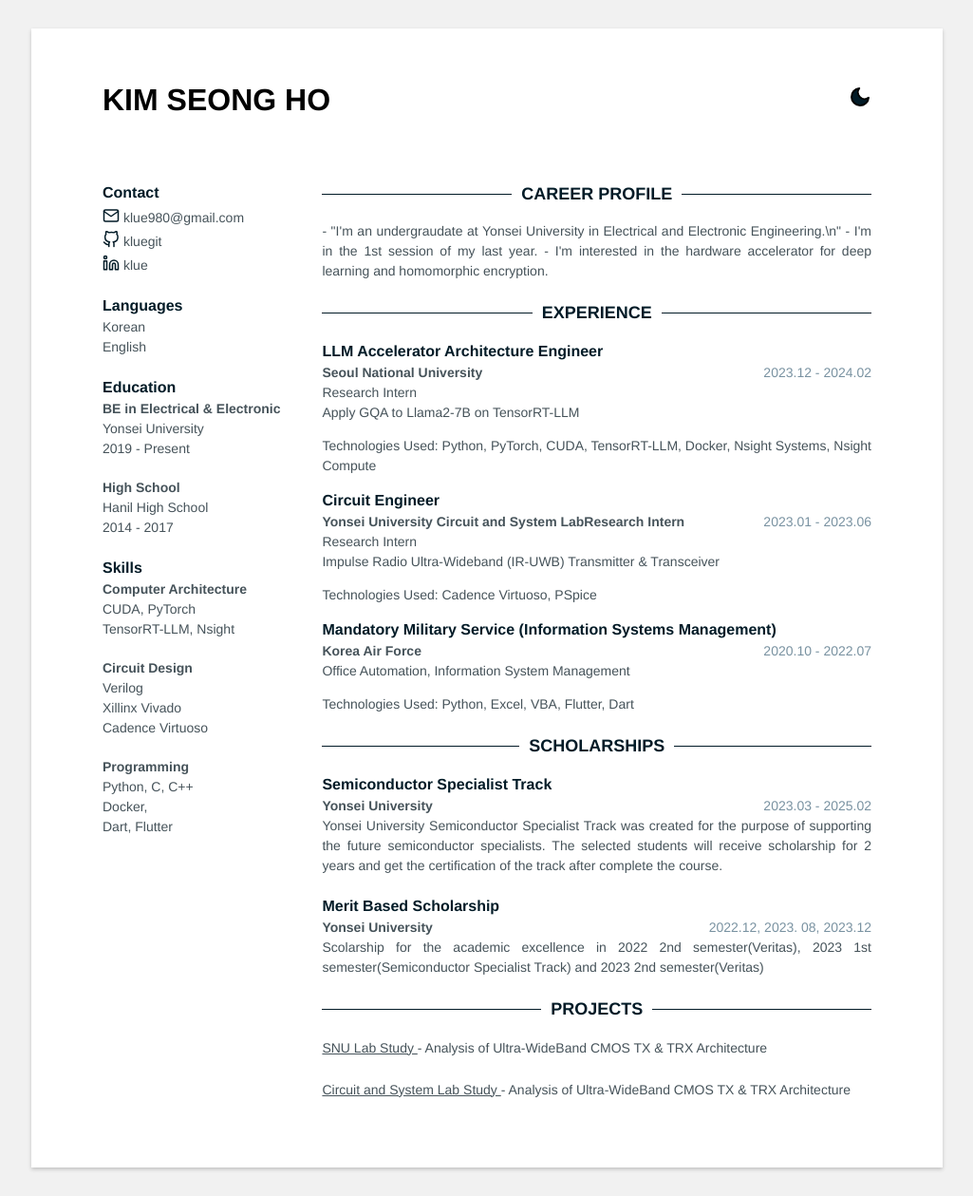
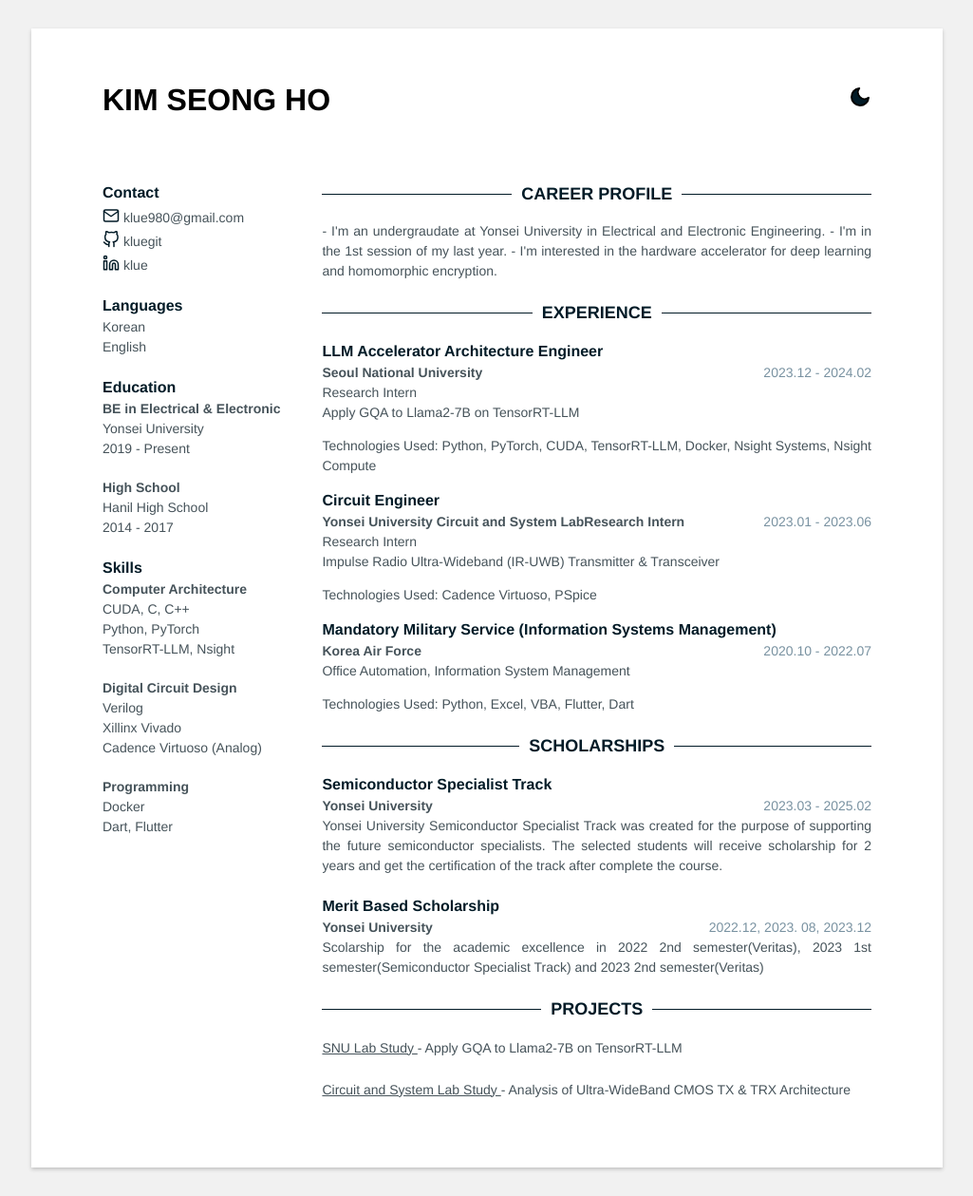
Before and after one commit to klue980/klue980.github.io, a Jekyll site: the page built from index.html, in a window 1280 px wide. Shown: the whole page at 95% size, without its empty margins (127-1152 px from the left). Built offline with Jekyll 4.4.1, drawn with Linux system fonts in a browser that asks for light colours.

```diff
--- a/_data/data.yml
+++ b/_data/data.yml
@@ -30,22 +30,22 @@ education:
 skills:
   - category: Computer Architecture
     skill:
-      - CUDA, PyTorch
+      - CUDA, C, C++
+      - Python, PyTorch
       - TensorRT-LLM, Nsight
-  - category: Circuit Design
+  - category: Digital Circuit Design
     skill:
       - Verilog
       - Xillinx Vivado
-      - Cadence Virtuoso
+      - Cadence Virtuoso (Analog)
   - category: Programming
     skill:
-      - Python, C, C++
-      - Docker,
+      - Docker
       - Dart, Flutter
 
 # Profile
 profile: |
-  - "I'm an undergraudate at Yonsei University in Electrical and Electronic Engineering.\n"
+  - I'm an undergraudate at Yonsei University in Electrical and Electronic Engineering.
   - I'm in the 1st session of my last year.
   - I'm interested in the hardware accelerator for deep learning and homomorphic encryption.
 
@@ -115,9 +115,9 @@ scholarships:
 # Projects
 projects:
   - title: SNU Lab Study
-    link: "https://drive.google.com/file/d/1DIE-QB58-gWAj9FHtF4tP1jNMG_2th0z/view?usp=sharing"
+    link: ""
     details: |
-      Analysis of Ultra-WideBand CMOS TX & TRX Architecture
+      Apply GQA to Llama2-7B on TensorRT-LLM
 
   - title: Circuit and System Lab Study
     link: "https://drive.google.com/file/d/1DIE-QB58-gWAj9FHtF4tP1jNMG_2th0z/view?usp=sharing"
```
